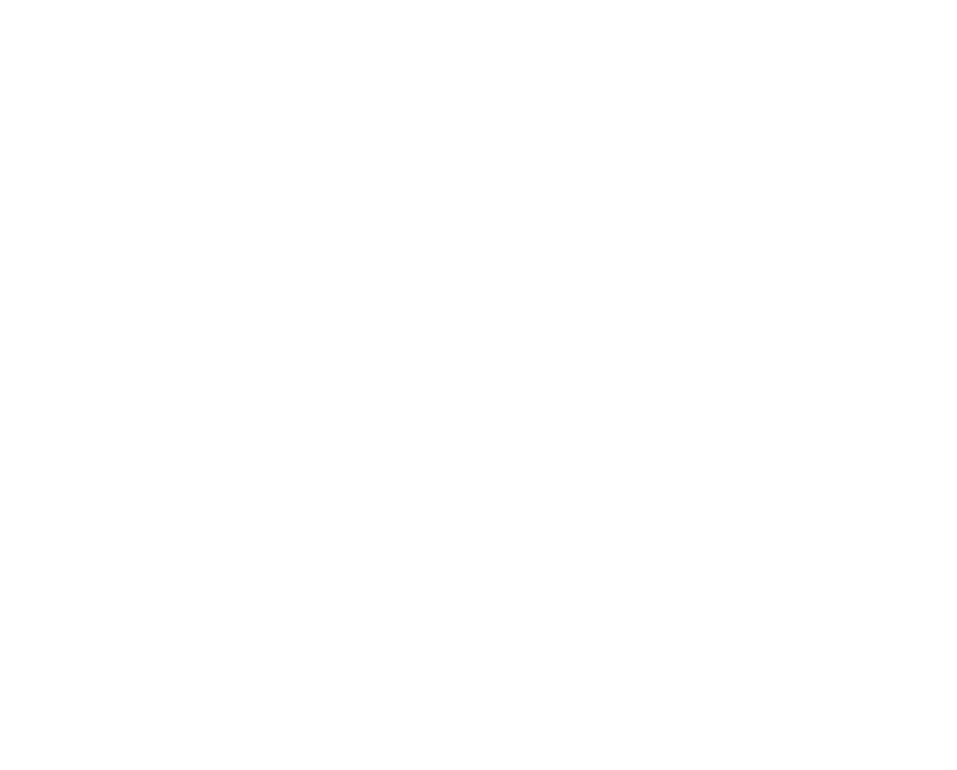
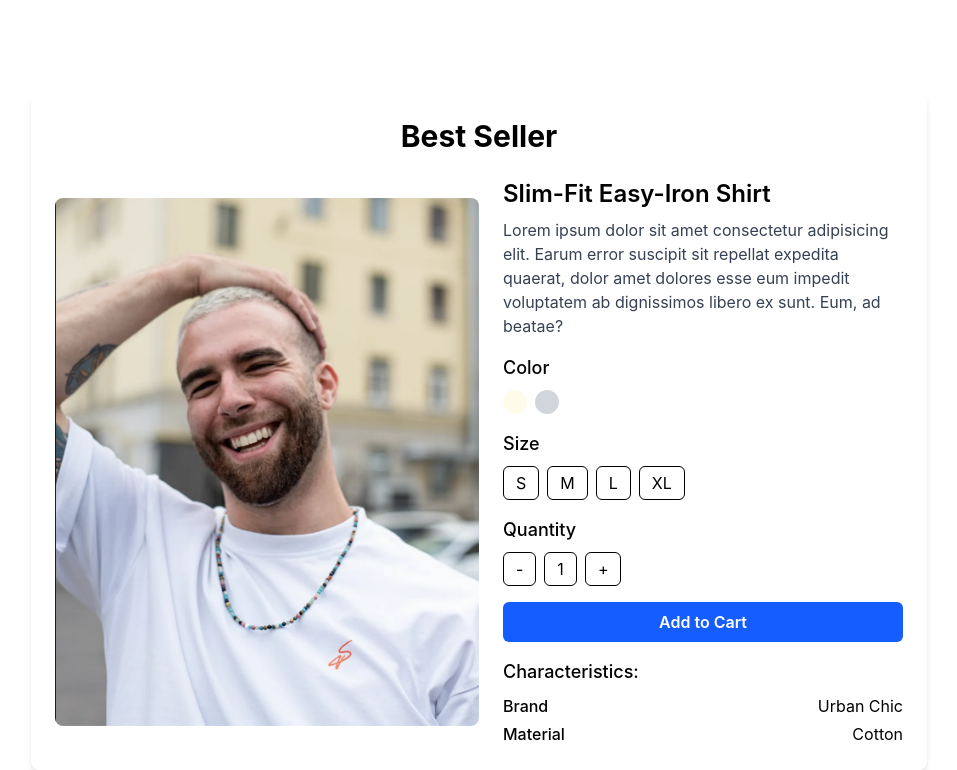
Before and after one commit to singhpraveen77/e-commerce-website, a React (Vite) app in the folder frontend/mern/: page / in a window 1280 px wide. Shown: the part 2130-2900 px from the top of the page, without its empty margins (161-1118 px from the left). Before the commit the page ends 2184 px from the top, so only its background shows below. Built offline with nearby package versions, Linux system fonts and the light colour scheme.

Commit message:
best-seller page

```diff
--- a/frontend/mern/src/App.jsx
+++ b/frontend/mern/src/App.jsx
@@ -6,6 +6,7 @@
 import Hero from './components/layouts/Hero'
 import Page2_layout from './components/layouts/Page2_layout'
 import Page3_layout from './components/layouts/Page3_layout'
+import Page4_layout from './components/layouts/Page4_layout'
 
 
 
@@ -22,6 +23,7 @@
           <Hero />
           <Page2_layout />
           <Page3_layout />
+          <Page4_layout />
 
         </>
       }></Route>
--- /dev/null
+++ b/frontend/mern/src/components/layouts/Page4_layout.jsx
@@ -0,0 +1,63 @@
+import React from 'react'
+import men from '../../assets/mens-collection.webp'
+
+const Page4_layout = () => {
+  return (
+    <div className="max-w-4xl mx-auto p-6 bg-white shadow-md rounded-lg mt-[5vh]">
+        <h1 className="text-3xl font-bold text-center mb-6">Best Seller</h1>
+
+        <div className="flex flex-col md:flex-row items-center">
+            <img src={men} alt="Product Image" className="w-full md:w-1/2 h-auto object-cover rounded-lg mb-4 md:mb-0" />
+            <div className="md:ml-6">
+                <h2 className="text-2xl font-semibold mb-2">Slim-Fit Easy-Iron Shirt</h2>
+                <p className="text-gray-700 mb-4">Lorem ipsum dolor sit amet consectetur adipisicing elit. Earum error suscipit sit repellat expedita quaerat, dolor amet dolores esse eum impedit voluptatem ab dignissimos libero ex sunt. Eum, ad beatae?</p>
+
+                <div className="mb-4">
+                    <h1 className="text-lg font-medium mb-2">Color</h1>
+                    <div className="flex space-x-2">
+                        <button className='w-6 h-6 rounded-full border-2 border-amber-50 bg-amber-50 hover:border-amber-100 focus:outline-none focus:ring-2 focus:ring-amber-200'></button>
+                        <button className='w-6 h-6 rounded-full border-2 border-gray-300 bg-gray-300 hover:border-gray-400 focus:outline-none focus:ring-2 focus:ring-gray-400'></button>
+                    </div>
+                </div>
+
+                <div className="mb-4">
+                    <h1 className="text-lg font-medium mb-2">Size</h1>
+                    <div className="flex space-x-2">
+                        <button className="px-3 py-1 border rounded-md hover:bg-gray-100 focus:outline-none focus:ring-2 focus:ring-gray-200">S</button>
+                        <button className="px-3 py-1 border rounded-md hover:bg-gray-100 focus:outline-none focus:ring-2 focus:ring-gray-200">M</button>
+                        <button className="px-3 py-1 border rounded-md hover:bg-gray-100 focus:outline-none focus:ring-2 focus:ring-gray-200">L</button>
+                        <button className="px-3 py-1 border rounded-md hover:bg-gray-100 focus:outline-none focus:ring-2 focus:ring-gray-200">XL</button>
+                    </div>
+                </div>
+
+                <div className="mb-4">
+                    <h1 className="text-lg font-medium mb-2">Quantity</h1>
+                    <div className="flex items-center space-x-2">
+                        <button className="px-3 py-1 border rounded-md hover:bg-gray-100 focus:outline-none focus:ring-2 focus:ring-gray-200">-</button>
+                        <div className="px-3 py-1 border rounded-md">1</div>
+                        <button className="px-3 py-1 border rounded-md hover:bg-gray-100 focus:outline-none focus:ring-2 focus:ring-gray-200">+</button>
+                    </div>
+                </div>
+
+                <div className="mb-4">
+                    <button className="w-full py-2 bg-blue-600 text-white font-semibold rounded-md hover:bg-blue-700 focus:outline-none focus:ring-2 focus:ring-blue-300">Add to Cart</button>
+                </div>
+
+                <div>
+                    <h1 className="text-lg font-medium mb-2">Characteristics:</h1>
+                    <div className="flex justify-between mb-1">
+                        <p className="font-medium">Brand</p>
+                        <p>Urban Chic</p>
+                    </div>
+                    <div className="flex justify-between">
+                        <p className="font-medium">Material</p>
+                        <p>Cotton</p>
+                    </div>
+                </div>
+            </div>
+        </div>
+    </div>
+  )
+}
+
+export default Page4_layout
```
Also changed, not shown: frontend/mern/src/components/layouts/Hero.jsx (line endings or trailing spaces).
